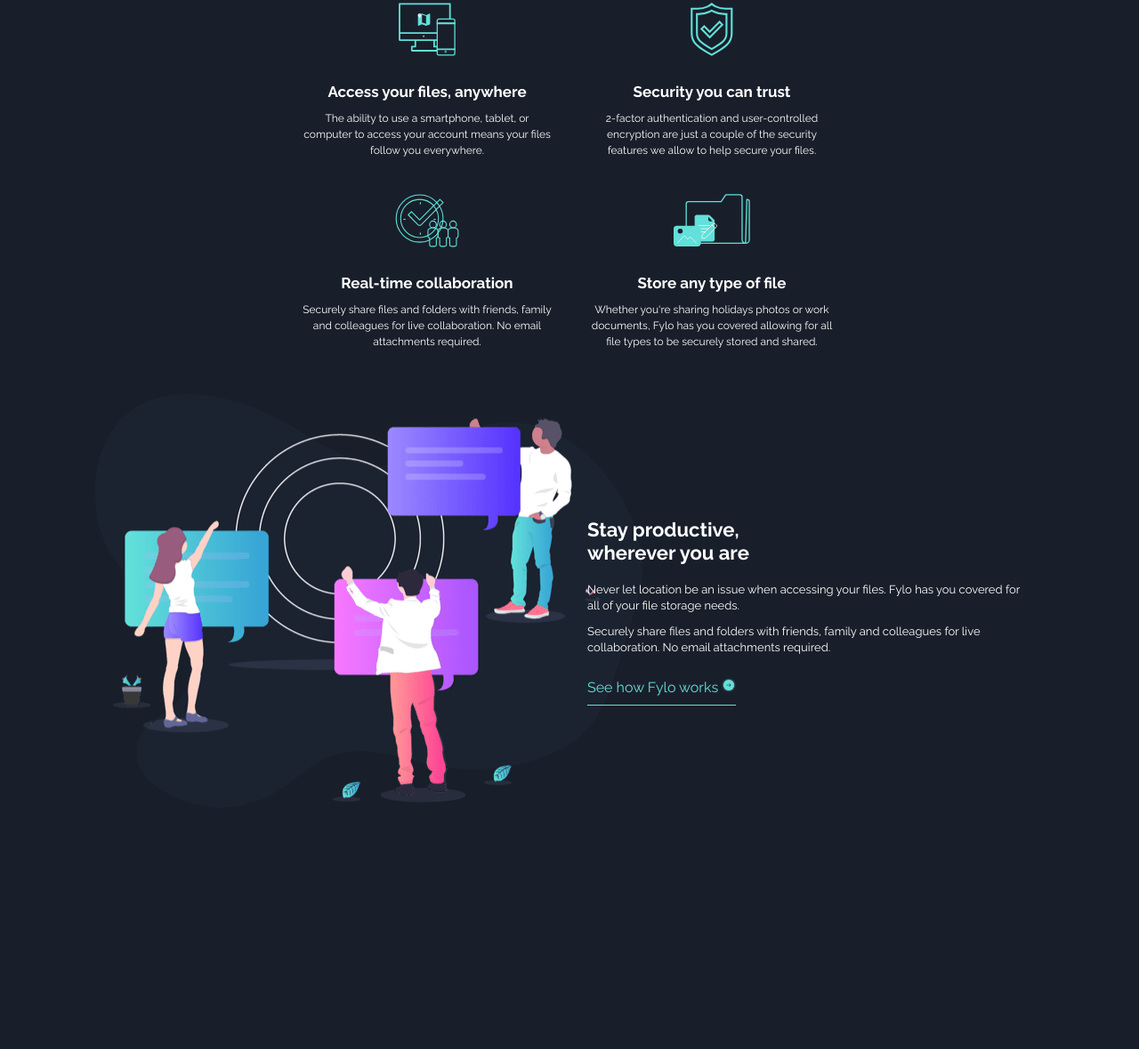
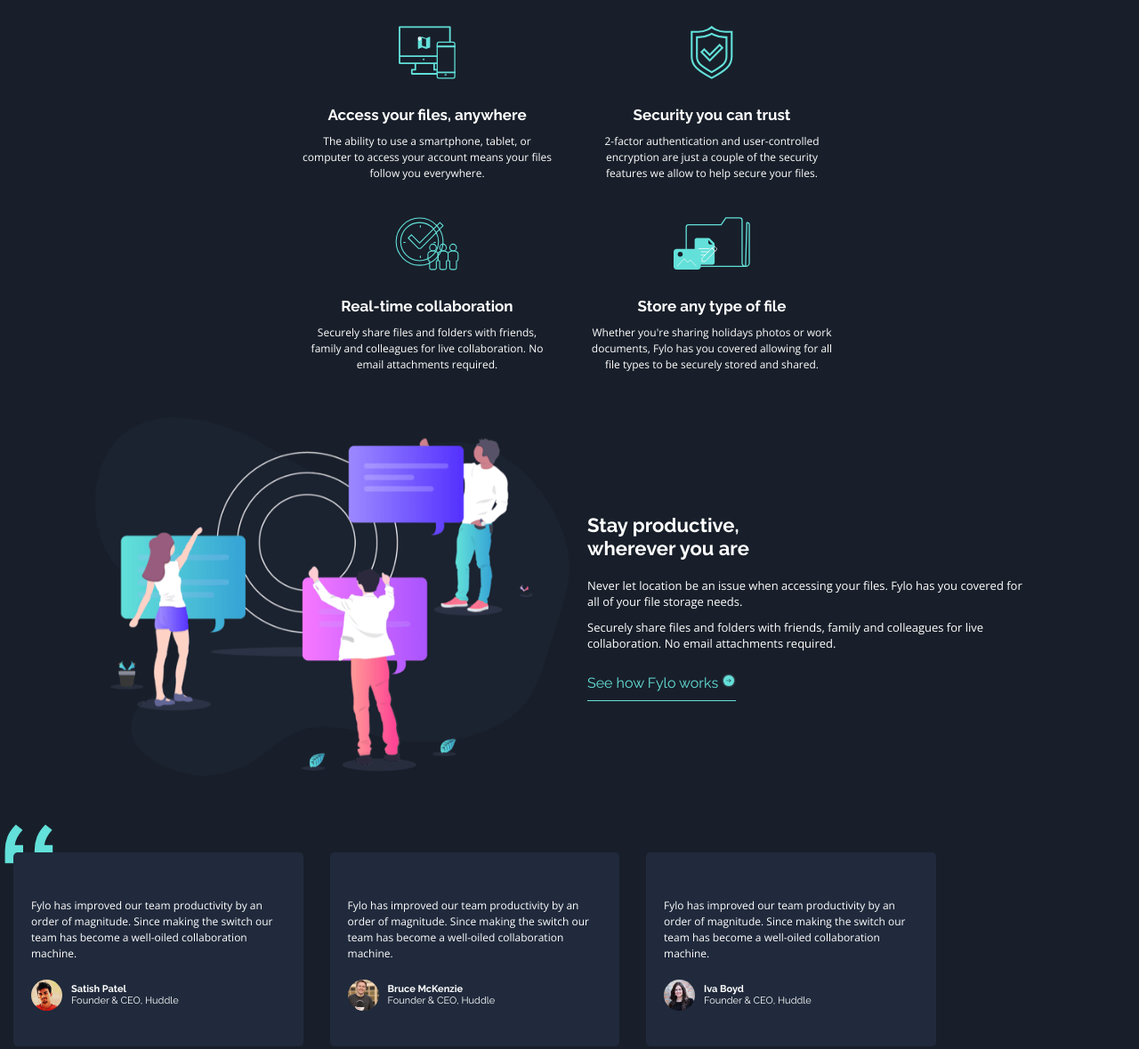
Before and after one commit to cranium44/fylo-web-challenge, a plain HTML site: page index.html in a window 1280 px wide. Shown: the part 1061-2240 px from the top of the page at 89% size. Before the commit the page ends 2003 px from the top, so only its background shows below. Drawn offline with nearby package versions, Linux system fonts and the light colour scheme.

Commit message:
section four created and styled

```diff
--- a/index.html
+++ b/index.html
@@ -99,10 +99,82 @@
           />
         </div>
         <div class="section-three__text col-6">
-            <h2>Stay productive, <span class="n-line">wherever you are</span></h2>
-            <p class="paragraph">Never let location be an issue when accessing your files. Fylo has you covered for all of your file storage needs. </p>
-            <p class="paragraph">Securely share files and folders with friends, family and colleagues for live collaboration. No email attachments required.</p>
-            <a href="#">See how Fylo works <span><img src="/images/icon-arrow.svg" alt=""></span></a>
+          <h2>Stay productive, <span class="n-line">wherever you are</span></h2>
+          <p class="paragraph">
+            Never let location be an issue when accessing your files. Fylo has
+            you covered for all of your file storage needs.
+          </p>
+          <p class="paragraph">
+            Securely share files and folders with friends, family and colleagues
+            for live collaboration. No email attachments required.
+          </p>
+          <a href="#"
+            >See how Fylo works
+            <span><img src="/images/icon-arrow.svg" alt=""/></span
+          ></a>
+        </div>
+      </section>
+      <section class="section-four col-10">
+        <div class="section-four__img">
+          <img src="/images/bg-quotes.png" alt="" />
+        </div>
+        <div class="section-four__cards col-12">
+          <div class="section-four__card col-3">
+            <p class="paragraph">
+              Fylo has improved our team productivity by an order of magnitude.
+              Since making the switch our team has become a well-oiled
+              collaboration machine.
+            </p>
+            <div class="card-footer">
+              <img
+                src="/images/profile-1.jpg"
+                alt=""
+                class="card-footer__img"
+              />
+              <small class="small"
+                >Satish Patel<span class="n-line"
+                  >Founder & CEO, Huddle</span
+                ></small
+              >
+            </div>
+          </div>
+          <div class="section-four__card col-3">
+            <p class="paragraph">
+              Fylo has improved our team productivity by an order of magnitude.
+              Since making the switch our team has become a well-oiled
+              collaboration machine.
+            </p>
+            <div class="card-footer">
+              <img
+                src="/images/profile-2.jpg"
+                alt=""
+                class="card-footer__img"
+              />
+              <small class="small"
+                >Bruce McKenzie<span class="n-line"
+                  >Founder & CEO, Huddle</span
+                ></small
+              >
+            </div>
+          </div>
+          <div class="section-four__card col-3">
+            <p class="paragraph">
+              Fylo has improved our team productivity by an order of magnitude.
+              Since making the switch our team has become a well-oiled
+              collaboration machine.
+            </p>
+            <div class="card-footer">
+              <img
+                src="/images/profile-3.jpg"
+                alt=""
+                class="card-footer__img"
+              />
+              <small class="small"
+                >Iva Boyd
+                <span class="n-line">Founder & CEO, Huddle</span></small
+              >
+            </div>
+          </div>
         </div>
       </section>
     </div>
--- a/styles/style.css
+++ b/styles/style.css
@@ -1,143 +1,157 @@
-*{
+* {
   margin: 0;
   padding: 0;
   box-sizing: border-box;
 }
 
-html{
+html {
   font-size: 62.5%;
   /* font-family: 'Open Sans', sans-serif; */
-    font-family: 'Raleway', sans-serif;
+  font-family: "Raleway", sans-serif;
 }
 
-body{
+body {
   background-color: hsl(218, 28%, 13%);
   color: white;
   font-size: 1.6rem;
 }
 
-a{
+a {
   text-decoration: none;
   color: white;
 }
 
-h3{
+h3 {
   font-size: 1.7rem;
 }
 
-.navbar{
+.navbar {
   display: flex;
   justify-content: space-between;
   align-items: center;
   flex-wrap: wrap;
 }
 
-.header{
+.header {
   padding: 5rem;
 }
 
-.navlinks{
+.navlinks {
   display: flex;
   justify-content: space-between;
   flex-wrap: wrap;
 }
 
-.navlinks a{
+.navlinks a {
   text-decoration: none;
   color: white;
 }
 
 /* section one */
-.section-one, .section-two, .section-three{
+.section-one,
+.section-two,
+.section-three,
+.section-four {
   margin: 0 auto;
   margin-bottom: 3rem;
 }
 
-
-.section-one__text{
+.section-one__text {
   padding: 5rem;
   text-align: center;
 }
-.section-one__text h1{
+.section-one__text h1 {
   font-size: 3rem;
   margin-bottom: 3rem;
   line-height: 5.5rem;
 }
 
-.section-one__text p{
+.section-one__text p {
   margin: 0 auto;
   line-height: 3rem;
+  font-family: "Open Sans", sans-serif;
 }
 
-.n-line{
+.n-line {
   display: block;
 }
 
-.button{
+.button {
   margin-top: 3rem;
 }
 
-.btn{
+.btn {
+  display: inline-block;
   padding: 1.3rem 7rem;
-    background-image: linear-gradient(to right, hsl(176, 68%, 64%), hsl(198, 60%, 50%));
+  background-image: linear-gradient(
+    to right,
+    hsl(176, 68%, 64%),
+    hsl(198, 60%, 50%)
+  );
   border-radius: 5rem;
 }
 /* first section complete */
 
 /* second section */
-.section-two{
+.section-two {
   display: flex;
   justify-content: space-between;
   flex-wrap: wrap;
 }
 
-.section-two__content{
+.section-two__content {
   text-align: center;
   padding: 2rem;
   font-size: 1.2rem;
 }
 
-.section-two__content h3{
+.section-two__content h3 {
   margin-top: 3rem;
 }
 
-.section-two__content__img{
+.section-two__content__img {
   height: 6rem;
 }
 
-.section-two__content__img img{
+.section-two__content__img img {
   height: 100%;
 }
 
-.paragraph{
+.paragraph {
   line-height: 1.8rem;
   margin-top: 1.1rem;
+  font-family: "Open Sans", sans-serif;
+  font-size: 1.2rem;
 }
 
 /* end of section two */
 
 /* start section three */
-.section-three{
+.section-three {
   display: flex;
   flex-wrap: wrap;
   justify-content: space-between;
   align-items: center;
 }
-.section-three__text{
+
+.section-three__img img{
+    width: 100%;
+}
+.section-three__text {
   padding: 2rem;
   /* margin-left: 0.2rem */
 }
 
-.section-three__text h2{
+.section-three__text h2 {
   font-size: 2.2rem;
   margin: 2rem 0rem;
 }
 
-.section-three__text p{
+.section-three__text p {
   font-size: 1.3rem;
 }
 
-.section-three__text a{
+.section-three__text a {
   display: inline-block;
   margin-top: 1.5rem;
   padding: 1rem 0rem;
@@ -145,26 +159,108 @@
   color: hsl(176, 68%, 64%);
 }
 
+.section-three__text a img {
+  margin: 0 auto;
+}
+/* section three end */
+
+/* section four */
+.section-four{
+    position: absolute;
+}
+
+.section-four__img{
+    position: relative;
+    top: 2rem;
+    left: .5rem;
+    z-index: -1;
+}
+
+.section-four__cards {
+  display: flex;
+  justify-content: space-between;
+  flex-wrap: wrap;
+}
+
+.section-four__card {
+  flex: 3;
+  /* border: 1px solid white; */
+  margin: .3rem 1.5rem;
+  padding: 4rem 2rem;
+  background-color: hsl(219, 30%, 18%);
+  border-radius: .5rem;
+}
+
+.card-footer{
+    margin-top: 2rem;
+    display: flex;
+    align-items: center;
+}
+
+.card-footer__img{
+    height: 3.5rem;
+    border-radius: 50px;
+    margin-right: 1rem;
+}
+
+.small{
+    font-size: 1.1rem;
+    font-weight: bold;
+}
+
+.small .n-line{
+    font-weight: normal;
+}
+/* end of section four */
+
+
 /* For desktop: */
-.col-1 {width: 8.33%;}
-.col-2 {width: 16.66%;}
-.col-3 {width: 25%;}
-.col-4 {width: 33.33%;}
-.col-5 {width: 41.66%;}
-.col-6 {width: 50%;}
-.col-7 {width: 58.33%;}
-.col-8 {width: 66.66%;}
-.col-9 {width: 75%;}
-.col-10 {width: 83.33%;}
-.col-11 {width: 91.66%;}
-.col-12 {width: 100%;}
-.container{max-width: 1440px; margin: 0 auto;}
-
-/* mobile view */
-
-@media only screen and (max-width: 768px) {
-    /* For mobile phones: */
 [class*="col-"] {
     width: 100%;
   }
+
+@media only screen and (min-width: 768px) {
+  /* mobile view */
+
+/* For mobile phones: */
+  .col-1 {
+    width: 8.33%;
   }
+  .col-2 {
+    width: 16.66%;
+  }
+  .col-3 {
+    width: 25%;
+  }
+  .col-4 {
+    width: 33.33%;
+  }
+  .col-5 {
+    width: 41.66%;
+  }
+  .col-6 {
+    width: 50%;
+  }
+  .col-7 {
+    width: 58.33%;
+  }
+  .col-8 {
+    width: 66.66%;
+  }
+  .col-9 {
+    width: 75%;
+  }
+  .col-10 {
+    width: 83.33%;
+  }
+  .col-11 {
+    width: 91.66%;
+  }
+  .col-12 {
+    width: 100%;
+  }
+  .container {
+    max-width: 1440px;
+    margin: 0 auto;
+  }
+}
```
Lines whose indentation alone changed are shown as unchanged.
